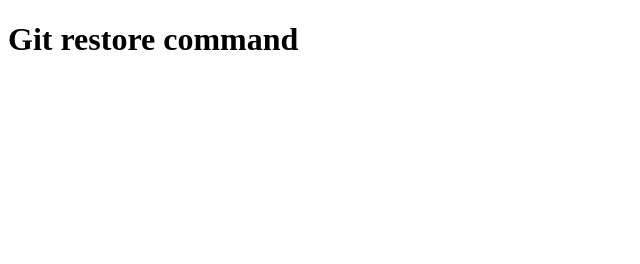
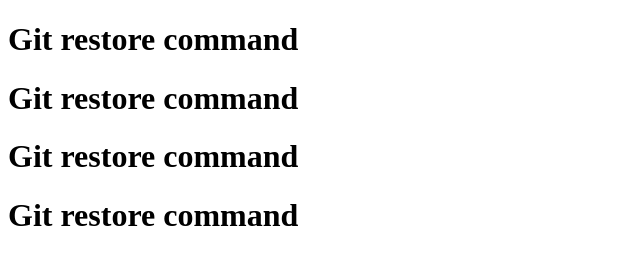
Before and after one commit to Muhd-Saifullah-dev/git_restore_command, a plain HTML site: page index.html in a window 1280 px wide. Shown: the whole page, without its empty margins (0-640 px from the left). Drawn offline with Linux system fonts and the light colour scheme.

Commit message:
changes done

```diff
--- a/index.html
+++ b/index.html
@@ -7,5 +7,8 @@
 </head>
 <body>
     <h1>Git restore command</h1>
+    <h1>Git restore command</h1>
+    <h1>Git restore command</h1>
+    <h1>Git restore command</h1>
 </body>
 </html>
```
